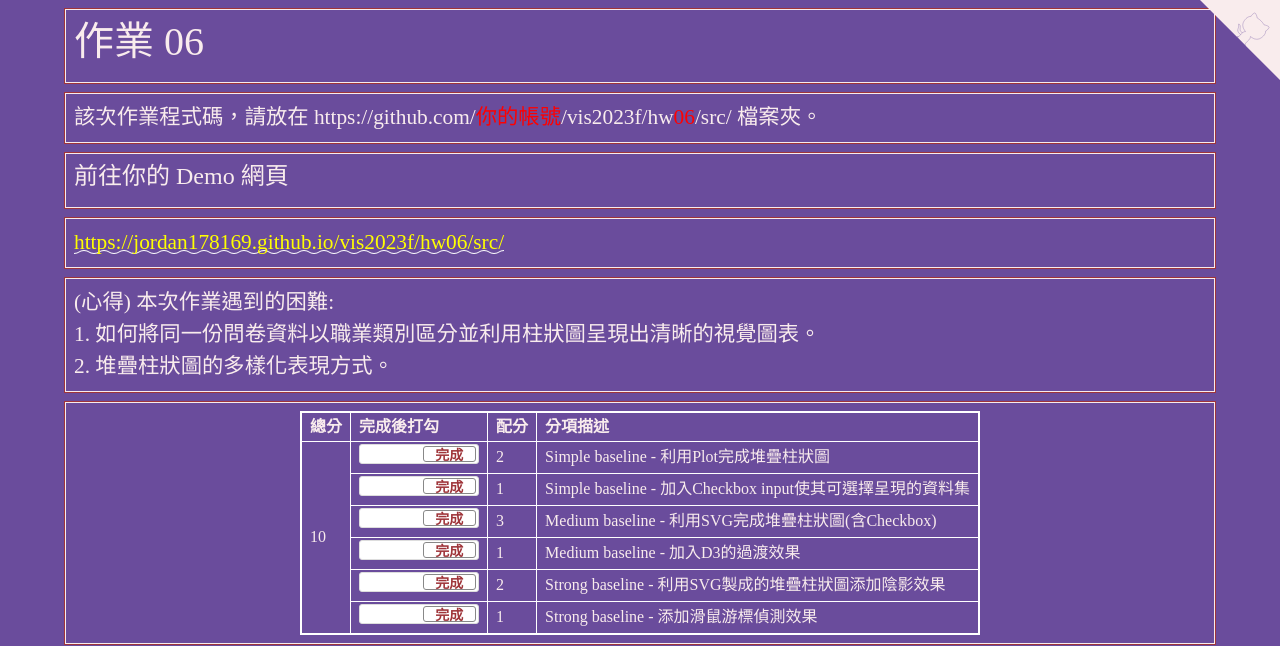
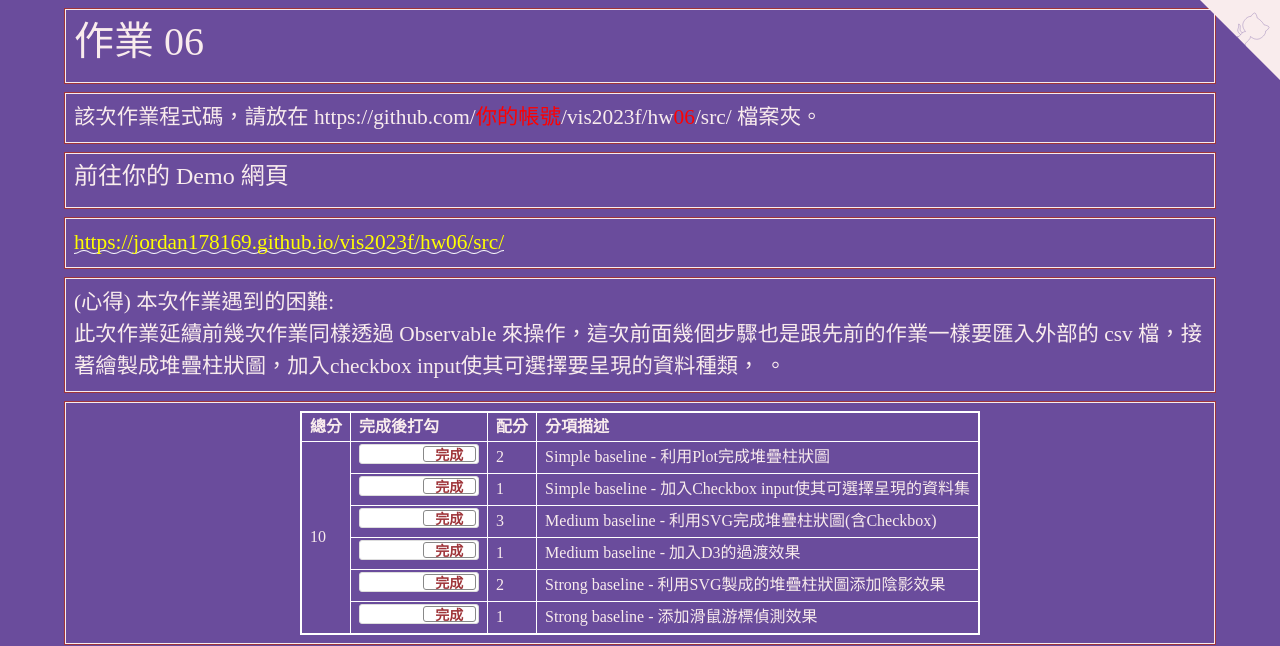
Before and after one commit to jordan178169/vis2023f, a plain HTML site: page hw06/index.html in a window 1280 px wide. Shown: the top 646 px of the page. Drawn offline with nearby package versions, Linux system fonts and the light colour scheme.

Commit message:
Add files via upload

```diff
--- a/hw06/index.html
+++ b/hw06/index.html
@@ -204,8 +204,8 @@
   <div class="row hw12">
     <div class="col-md-12 twenty">
       (心得) 本次作業遇到的困難:<br/>
-      1. 如何將同一份問卷資料以職業類別區分並利用柱狀圖呈現出清晰的視覺圖表。<br/>
-      2. 堆疊柱狀圖的多樣化表現方式。<br/>
+      此次作業延續前幾次作業同樣透過 Observable 來操作，這次前面幾個步驟也是跟先前的作業一樣要匯入外部的 csv 檔，接著繪製成堆疊柱狀圖，加入checkbox input使其可選擇要呈現的資料種類，
+      。<br/>
     </div>
   </div>
 
@@ -280,7 +280,7 @@
       <!--<video id="video1" style="width:100%;max-width:100%;" controls="">
         <source src="https://www.w3schools.com/html/mov_bbb.mp4" type="video/mp4"> </video> -->
       <iframe width="100%" height="500" frameborder="0" style="background-color: #FFFFFF"
-  src="https://observablehq.com/embed/0f57d31a28ed7c61@106?cell=*"></iframe>
+  src="https://observablehq.com/embed/0f57d31a28ed7c61@110?cell=*"></iframe>
 
     </div>
   </div>
```
